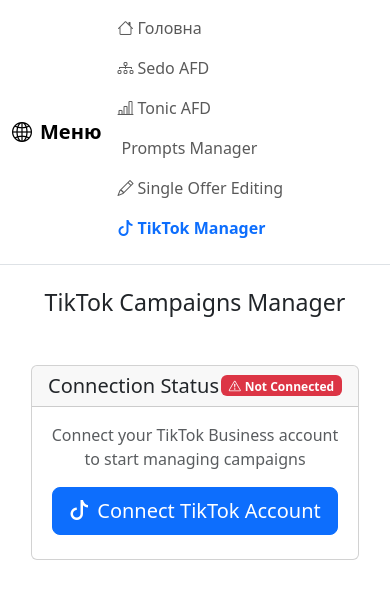
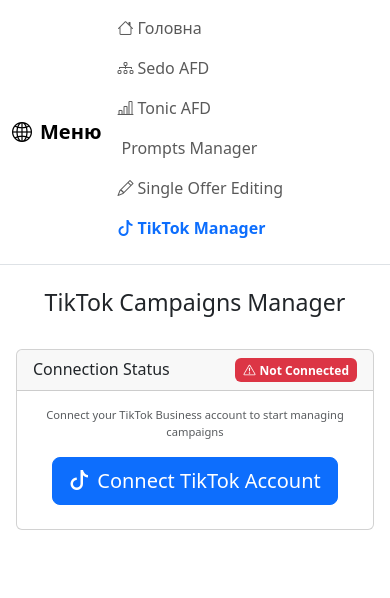
Before and after one commit to GoldenSpade/buy-domains-add-compaigns, a Vue app: page /tiktok-manager in a window 390 px wide. Shown: the top 598 px of the page. Built offline with nearby package versions, Linux system fonts and the light colour scheme.

Commit message:
Loading data Advertiser Accounts & API Permissions during authorization

```diff
--- a/src/components/Header.vue
+++ b/src/components/Header.vue
@@ -1,6 +1,6 @@
 <template>
-  <div class="row">
-    <div class="col-mb-12 mt-4 mb-4">
+  <div>
+    <div class="col-mb-12 pt-4 pb-4">
       <h1 class="fs-3 text-center">{{ props.title }}</h1>
     </div>
   </div>
--- a/src/components/TikTokManager/TikTokManager.vue
+++ b/src/components/TikTokManager/TikTokManager.vue
@@ -1,27 +1,29 @@
 <template>
-  <div class="container">
+  <div class="container-fluid px-2 px-md-3">
     <div class="row">
-      <div class="col-md-12">
+      <div class="col-12">
         <!-- Упрощенная панель авторизации -->
         <div class="card mb-3">
-          <div class="card-header d-flex justify-content-between align-items-center">
-            <h5 class="mb-0">Connection Status</h5>
-            <div class="d-flex gap-2">
-              <span v-if="store.isAuthenticated" class="badge bg-success">
+          <div class="card-header">
+            <div class="d-flex justify-content-between align-items-center flex-wrap gap-2">
+              <h5 class="mb-0 me-2">Connection Status</h5>
+              <div class="d-flex gap-1 gap-md-2 flex-wrap">
+                <span v-if="store.isAuthenticated" class="badge bg-success text-nowrap">
                   <i class="bi bi-check-circle me-1"></i>Connected
                 </span>
-              <span v-else class="badge bg-danger">
+                <span v-else class="badge bg-danger text-nowrap">
                   <i class="bi bi-exclamation-triangle me-1"></i>Not Connected
                 </span>
                 <span
                   v-if="store.isAuthenticated"
                   @click="handleDisconnect"
-                class="badge bg-danger"
+                  class="badge bg-danger text-nowrap"
                   style="cursor: pointer"
                   title="Disconnect from TikTok"
                 >
                   Disconnect<i class="bi bi-box-arrow-right ms-1"></i>
                 </span>
+              </div>
             </div>
           </div>
           <div class="card-body">
@@ -60,15 +62,73 @@
                 TikTok account connected successfully</h6>
               <p class="text-muted">Ready to manage your advertising campaigns</p>
 
-              <!-- Базовая информация -->
-              <div class="row mt-4">
-                <div class="col-md-6">
-                  <div class="small text-muted">Advertiser Accounts</div>
-                  <div class="fw-bold">{{ store.advertiserIds.length }}</div>
+              <!-- Детальная информация -->
+              <div class="row g-3">
+                <!-- Advertiser Accounts -->
+                <div class="col-12 col-md-6">
+                  <div class="card h-100">
+                    <div class="card-body p-3">
+                      <h6 class="card-title mb-3">
+                        <i class="bi bi-building me-2"></i>Advertiser Accounts ({{ visibleAccounts.length }})
+                      </h6>
+                      <div v-if="visibleAccounts.length > 0" class="list-group list-group-flush">
+                        <div
+                          v-for="account in visibleAccounts"
+                          :key="account.advertiser_id"
+                          class="list-group-item px-0 py-2 border-0"
+                          style="cursor: pointer;"
+                          @click="store.setSelectedAdvertiserId(account.advertiser_id)"
+                        >
+                          <div class="d-flex justify-content-between align-items-center">
+                            <div>
+                              <div class="fw-bold small">{{ account.advertiser_name || account.advertiser_id }}</div>
+                              <div class="text-muted" style="font-size: 11px;">ID: {{ account.advertiser_id }}</div>
                             </div>
-                <div class="col-md-6">
-                  <div class="small text-muted">API Permissions</div>
-                  <div class="fw-bold">{{ store.scope.length }}</div>
+                            <span
+                              v-if="store.selectedAdvertiserId === account.advertiser_id"
+                              class="badge bg-primary"
+                            >
+                              <i class="bi bi-check me-1"></i>Active
+                            </span>
+                            <span
+                              v-else
+                              class="badge bg-outline-secondary"
+                              style="opacity: 0.5;"
+                            >
+                              Click to select
+                            </span>
+                          </div>
+                        </div>
+                      </div>
+                      <div v-else class="text-center py-3">
+                        <div class="spinner-border spinner-border-sm text-primary mb-2" role="status"></div>
+                        <div class="small text-muted">Loading accounts...</div>
+                      </div>
+                    </div>
+                  </div>
+                </div>
+
+                <!-- API Permissions -->
+                <div class="col-12 col-md-6">
+                  <div class="card h-100">
+                    <div class="card-body p-3">
+                      <h6 class="card-title mb-3">
+                        <i class="bi bi-key me-2"></i>API Permissions ({{ store.scope.length }})
+                      </h6>
+                      <div class="list-group list-group-flush">
+                        <div
+                          v-for="permission in store.getScopeInfo()"
+                          :key="permission.id"
+                          class="list-group-item px-0 py-2 border-0"
+                        >
+                          <div class="d-flex align-items-center">
+                            <i class="bi bi-check-circle text-success me-2" style="font-size: 12px;"></i>
+                            <span class="small">{{ permission.name }}</span>
+                          </div>
+                        </div>
+                      </div>
+                    </div>
+                  </div>
                 </div>
               </div>
             </div>
@@ -153,10 +213,19 @@
 
 <script setup>
 import { useTikTokStore } from '@/stores/tiktokStore'
-import { onMounted, ref, reactive } from 'vue'
+import { onMounted, ref, reactive, computed } from 'vue'
 import { Modal } from 'bootstrap'
 
 const store = useTikTokStore()
+
+// ID аккаунта который нужно скрыть
+const HIDDEN_ADVERTISER_ID = '7524260058755170320'
+
+// Фильтрованный список аккаунтов (без скрытого)
+const visibleAccounts = computed(() => {
+  if (!store.advertisers?.data?.list) return []
+  return store.advertisers.data.list.filter(acc => acc.advertiser_id !== HIDDEN_ADVERTISER_ID)
+})
 
 // Состояние модального окна
 const modalState = reactive({
@@ -174,6 +243,11 @@ let authPopup = null
 // Автоматическая инициализация при загрузке компонента
 onMounted(async () => {
   await store.initializeAuth()
+
+  // Если авторизован, загружаем данные о рекламодателях
+  if (store.isAuthenticated) {
+    await store.testApi()
+  }
 
   // Инициализируем модальное окно Bootstrap
   const modalElement = document.getElementById('tiktokAuthModal')
@@ -278,6 +352,12 @@ const setupPopupListeners = () => {
         store.authCode = event.data.authCode
         await store.exchangeToken()
 
+        // Загружаем данные о рекламодателях после успешной авторизации
+        if (store.isAuthenticated) {
+          modalState.loadingMessage = 'Loading account information...'
+          await store.testApi()
+        }
+
         modalState.loading = false
         modalState.success = true
 
@@ -343,3 +423,42 @@ const retryAuth = () => {
   openAuthModal()
 }
 </script>
+
+<style scoped>
+/* Адаптивность для мобильных устройств */
+@media (max-width: 767.98px) {
+  .card-header h5 {
+    font-size: 1rem;
+  }
+
+  .badge {
+    font-size: 0.75rem;
+    padding: 0.375rem 0.5rem;
+  }
+
+  .card-body {
+    padding: 1rem !important;
+  }
+
+  .list-group-item {
+    padding: 0.5rem 0 !important;
+  }
+
+  .fw-bold.small {
+    font-size: 0.8rem;
+  }
+
+  .text-muted {
+    font-size: 0.7rem !important;
+  }
+}
+
+/* Предотвращаем переполнение */
+.text-nowrap {
+  white-space: nowrap;
+}
+
+.card-title {
+  word-break: break-word;
+}
+</style>
--- a/src/pages/TikTok/PageTikTokManager.vue
+++ b/src/pages/TikTok/PageTikTokManager.vue
@@ -1,10 +1,10 @@
 <template>
   <div>
     <MainMenu />
-    <div class="app mb-4 px-3">
+    <div class="app mb-4 px-2 px-md-3">
       <Header title="TikTok Campaigns Manager" />
       <div class="row justify-content-center">
-        <div class="col-md-8">
+        <div class="col-12 col-lg-10 col-xl-8">
           <TikTokManager />
         </div>
       </div>
--- a/src/stores/tiktokStore.js
+++ b/src/stores/tiktokStore.js
@@ -120,9 +120,10 @@ export const useTikTokStore = defineStore('tiktok', () => {
         scope.value = data.data.data.scope || []
         isAuthenticated.value = true
 
-        // Автоматически выбираем первый advertiser_id если не выбран
+        // Автоматически выбираем первый advertiser_id если не выбран (исключаем скрытый)
         if (advertiserIds.value.length > 0 && !selectedAdvertiserId.value) {
-          selectedAdvertiserId.value = advertiserIds.value[0]
+          const visibleAdvertiserIds = advertiserIds.value.filter(id => id !== '7524260058755170320')
+          selectedAdvertiserId.value = visibleAdvertiserIds[0] || advertiserIds.value[0]
         }
 
         // Примусове збереження в localStorage
@@ -246,7 +247,8 @@ export const useTikTokStore = defineStore('tiktok', () => {
 
   // Функция для изменения выбранного advertiser ID
   const setSelectedAdvertiserId = (advertiserId) => {
-    if (advertiserIds.value.includes(advertiserId)) {
+    // Проверяем что ID есть в списке и не является скрытым
+    if (advertiserIds.value.includes(advertiserId) && advertiserId !== '7524260058755170320') {
       selectedAdvertiserId.value = advertiserId
       saveToLocalStorage('tiktok_selected_advertiser_id', advertiserId)
     }
```
Lines whose indentation alone changed are shown as unchanged.
